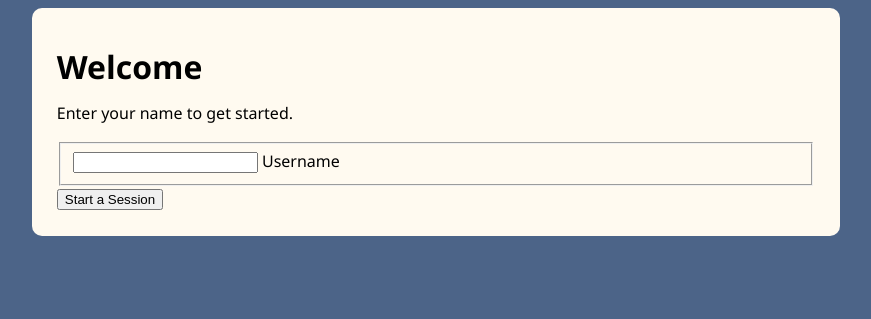
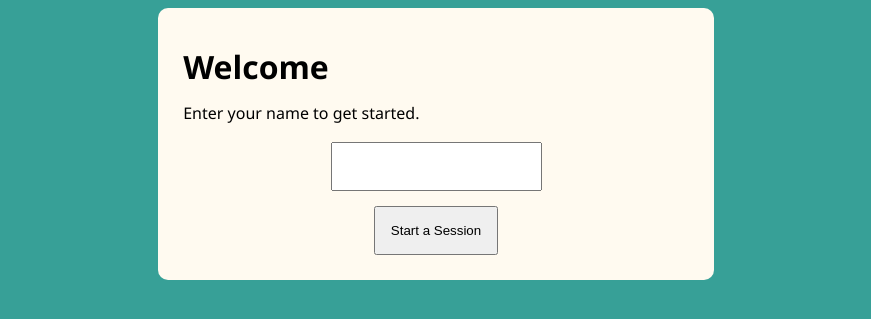
Before and after one commit to jjossie/hang-app, a Django app: page /hangapp/startUser/ in a window 1280 px wide. Shown: the top 319 px of the page, without its empty margins (204-1075 px from the left). Run offline with Django 4.2, Linux system fonts and the light colour scheme.

Commit message:
improved some basic styling

```diff
--- a/hang/hangapp/static/hangapp/style.css
+++ b/hang/hangapp/static/hangapp/style.css
@@ -1,18 +1,24 @@
 body{
     /* font-family: 'Gill Sans', 'Gill Sans MT', Calibri, 'Trebuchet MS', sans-serif; */
     font-family:'Segoe UI', Tahoma, Geneva, Verdana, sans-serif;
-    background-color: rgb(76, 100, 136);
+    background-color: rgb(55, 160, 151);
     line-height: 25px;
 }
 a{
     text-decoration:none;
     font-weight: bold;
 }
+form>input{
+    display:block;
+    margin:auto;
+    padding: 15px;
+    margin-top: 15px;
+}
 button{
     padding: 5px;
 }
 .mainDiv{
-    width: 60%;
+    width: 40%;
     margin: auto;
     background-color: floralwhite;
     padding: 25px;
--- a/hang/hangapp/templates/hangapp/userEntry.html
+++ b/hang/hangapp/templates/hangapp/userEntry.html
@@ -17,10 +17,7 @@
 
         <form action="{% url 'makeUser' %}" method="post">
             {% csrf_token %}
-            <fieldset>
-                <input type="text" name="username" id="usernameInput">
-                <label for="usernameInput">Username</label><br>
-            </fieldset>
+            <input type="text" name="username" id="usernameInput">
             <input type="submit" value="Start a Session">
         </form>
     </div>
```
Also changed, not shown: hang/db.sqlite3.
